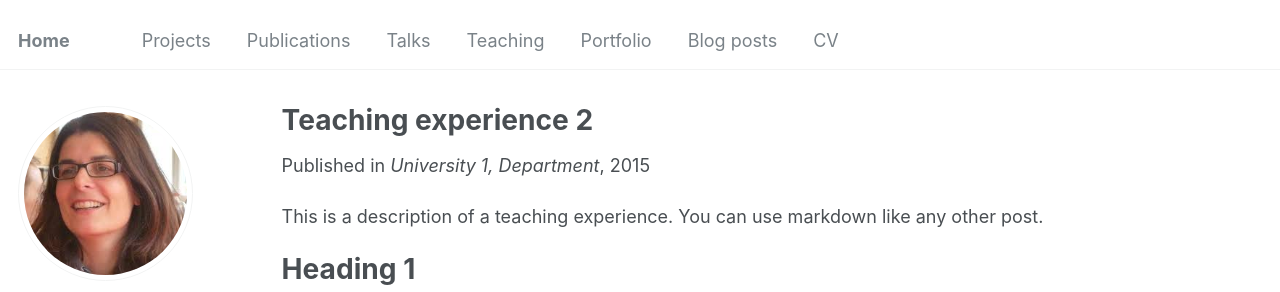
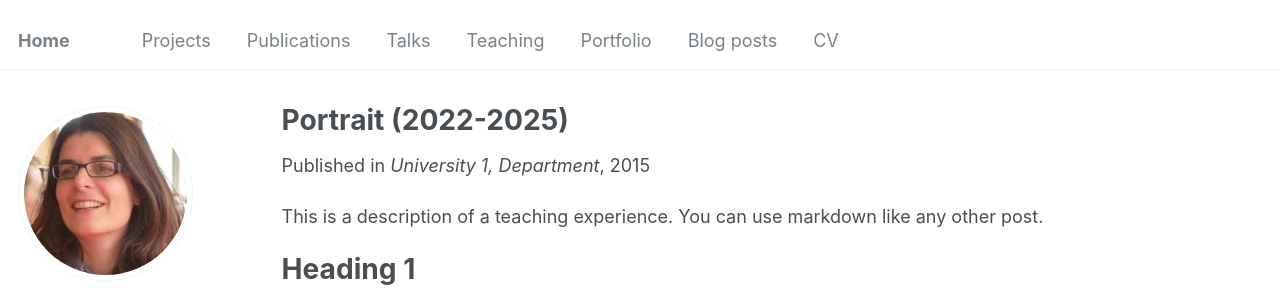
Before and after one commit to crobardet/crobardet.github.io, a Jekyll site: the page built from _projects/2022_portrait.md, in a window 1280 px wide and 1061 px high. Shown: the top 292 px of the window. Built offline with Jekyll 4.4.1, drawn with Linux system fonts in a browser that asks for light colours; some web fonts are replaced.

Commit message:
Update 2022_portrait.md

```diff
--- a/_projects/2022_portrait.md
+++ b/_projects/2022_portrait.md
@@ -1,7 +1,7 @@
 ---
-title: "Teaching experience 2"
-collection: teaching
-type: "Workshop"
+title: "Portrait (2022-2025)"
+collection: project
+type: "ANR PRCE with Humans Matter"
 permalink: /teaching/2015-spring-teaching-1
 venue: "University 1, Department"
 date: 2015-01-01
```
